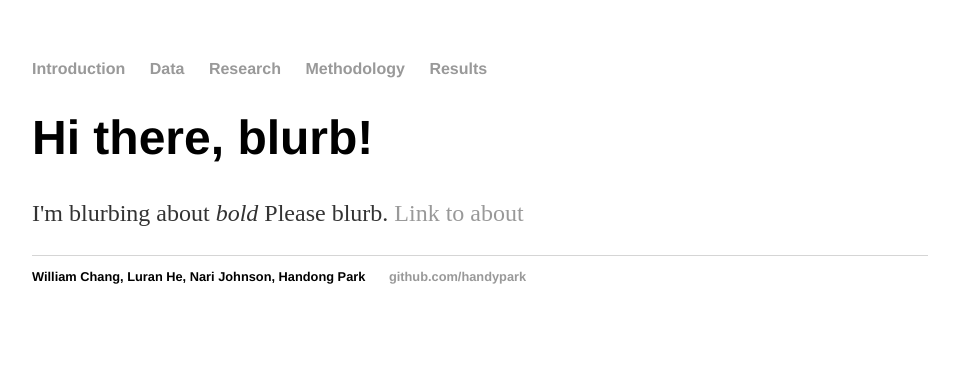
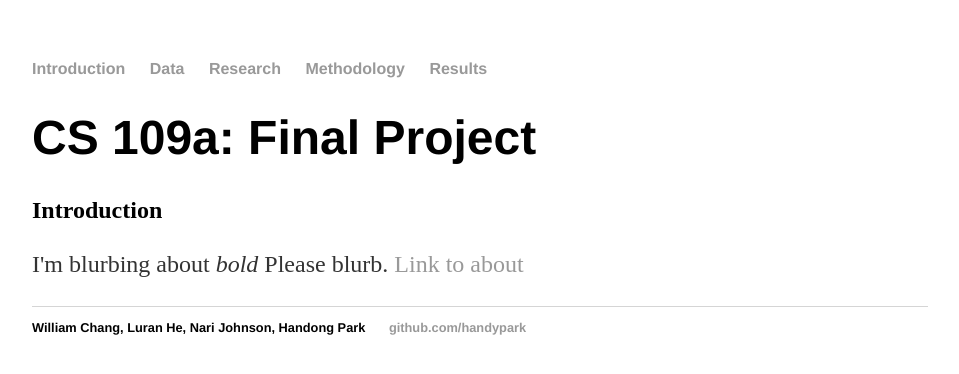
Before and after one commit to handypark/handypark.github.io, a Jekyll site: the page built from index.html, in a window 1280 px wide. Shown: the top 374 px of the page, without its empty margins (160-1119 px from the left). Built offline with Jekyll 4.4.1, drawn with Linux system fonts in a browser that asks for light colours.

Commit message:
Update index.html

```diff
--- a/index.html
+++ b/index.html
@@ -1,8 +1,9 @@
 ---
 layout: default
-title: CS 109a Project
+title: Introduction
 ---
 <div class="blurb">
-	<h1>Hi there, blurb!</h1>
+	<h1>CS 109a: Final Project</h1>
+	<h2>Introduction</h2>
 	<p>I'm blurbing about <em>bold</em> Please blurb. <a href="/about">Link to about</a></p>
 </div><!-- /.blurb -->
```
